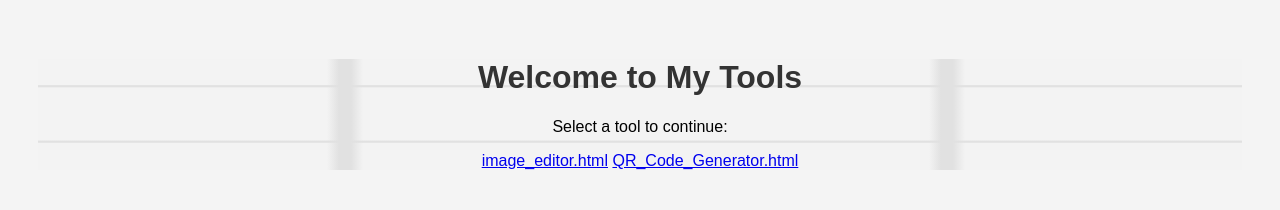
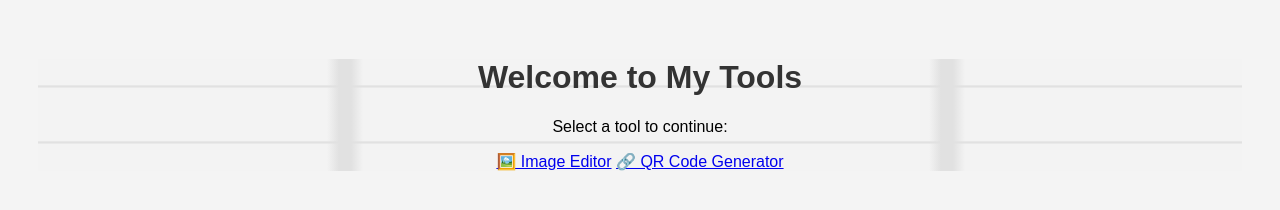
Before and after one commit to AungMyintMyat365/QR-code-generator, a plain HTML site: page index.html in a window 1280 px wide. Drawn offline with Linux system fonts and the light colour scheme; files that its build step writes are made by us from their sources.

Commit message:
Update index.html

```diff
--- a/index.html
+++ b/index.html
@@ -11,8 +11,8 @@
     <h1>Welcome to My Tools</h1>
     <p>Select a tool to continue:</p>
     <div class="button-group">
-      <a href="image-editor/index.html" class="btn">image_editor.html</a>
-      <a href="qr-generator/index.html" class="btn">QR_Code_Generator.html</a>
+      <a href="/image_editor.html" class="btn">🖼️ Image Editor</a>
+      <a href="/QR_Code_Generator.html" class="btn">🔗 QR Code Generator</a>
     </div>
   </div>
 </body>
```
